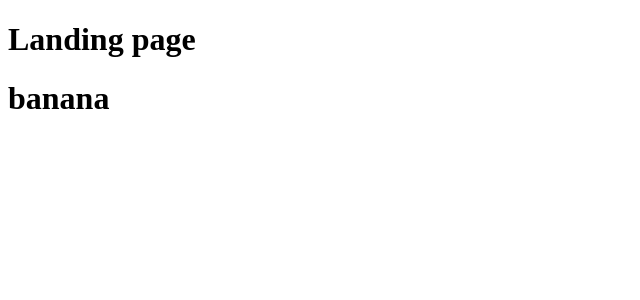
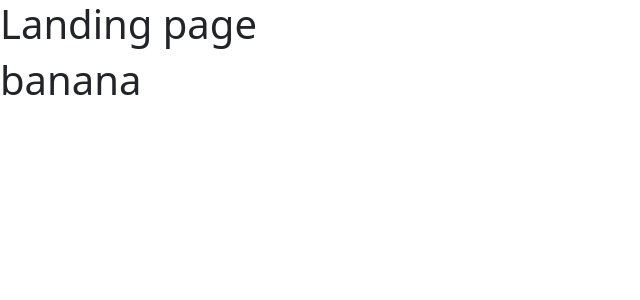
Before and after one commit to shawlu95/microservice-ticketing-app, a Next.js app in the folder client/: page / in a window 1280 px wide. Shown: the top 300 px of the page, without its empty margins (0-640 px from the left). Built offline with nearby package versions, Linux system fonts and the light colour scheme.

Commit message:
Apply bootstrap styling

```diff
--- a/client/package.json
+++ b/client/package.json
@@ -10,6 +10,7 @@
   "author": "",
   "license": "ISC",
   "dependencies": {
+    "bootstrap": "^5.1.3",
     "next": "^12.1.6",
     "react": "^18.1.0",
     "react-dom": "^18.1.0"
--- /dev/null
+++ b/client/pages/_app.js
@@ -0,0 +1,7 @@
+// global css files must be imported here
+import 'bootstrap/dist/css/bootstrap.css';
+
+// NextJS will wrap component in custom wrap component
+export default ({ Component, pageProps}) => {
+  return <Component {...pageProps} />
+};
```
Also changed, not shown: 1 other file (tests, documents, lock files or other folders).
